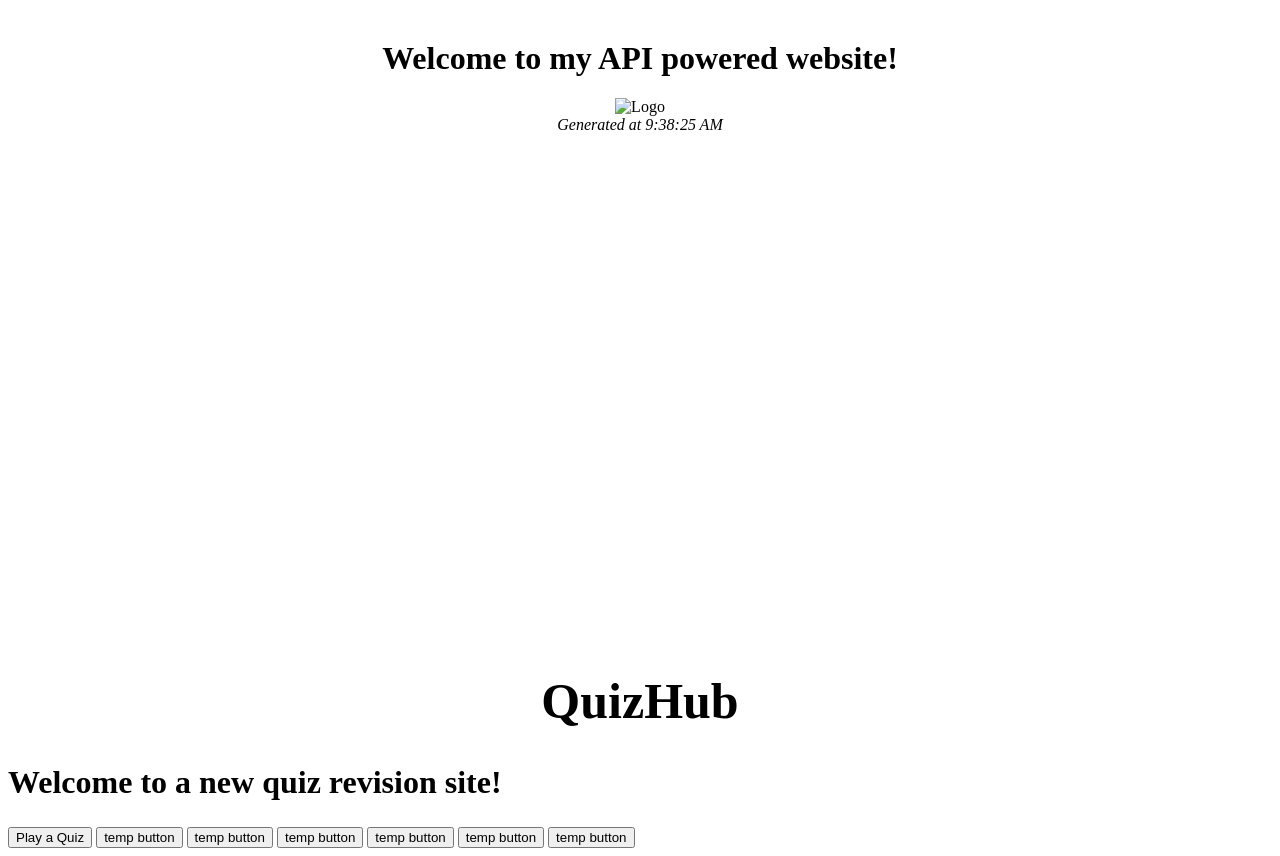
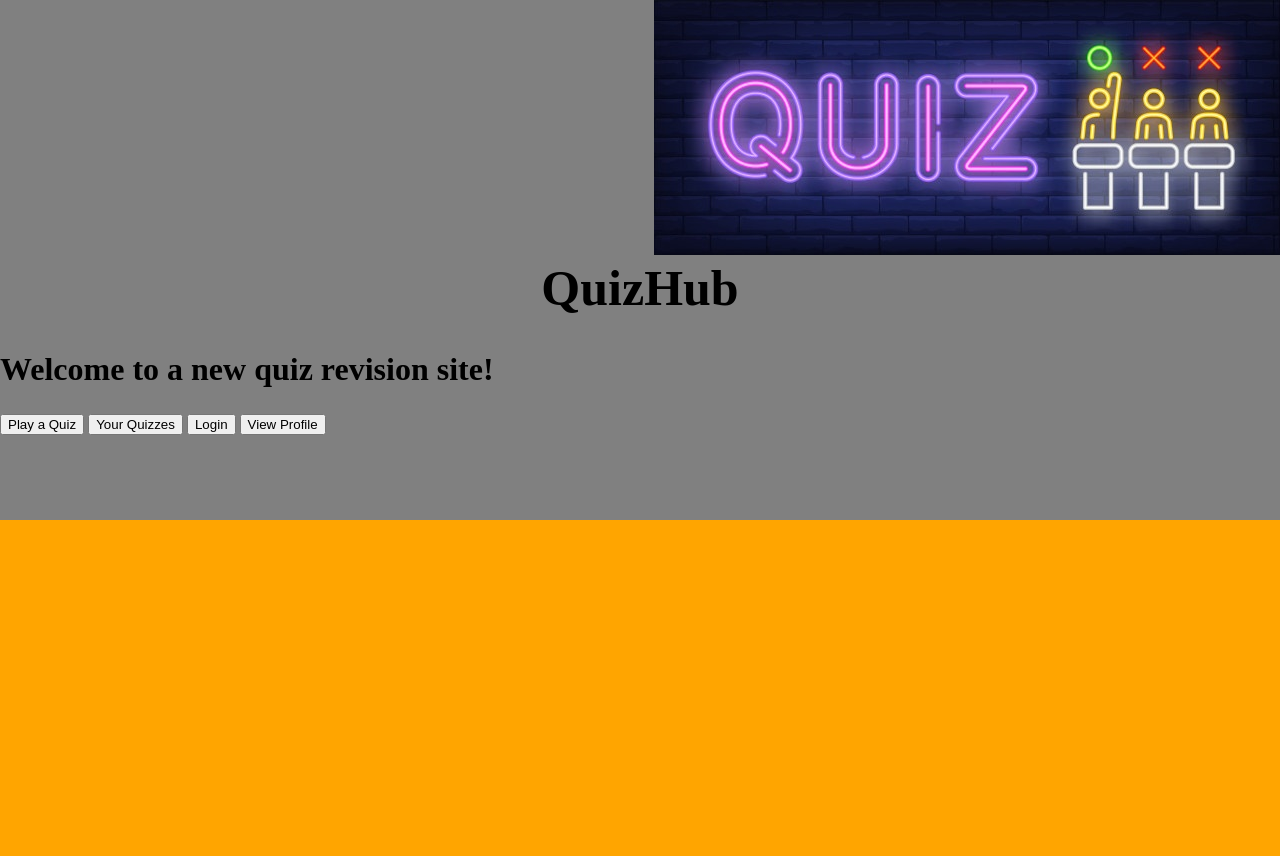
Before and after one commit to DanClements123/Coursework, a plain HTML site: page resources/client/index.html in a window 1280 px wide. After the commit the page ends 800 px from the top, so only its background shows below. Drawn offline with Linux system fonts and the light colour scheme.

Commit message:
College commit

```diff
--- a/resources/Client/css/styles.css
+++ /dev/null
@@ -1,17 +0,0 @@
-h1 {
-    margin-top:0;
-}
-
-#content {
-    background-color: white;
-    width: 1000px;
-    margin: 0 auto;
-    min-height: 600px;
-    padding: 32px;
-}
-
-
-.box{
-    width:100px;
-    height:100px;
-}
--- a/resources/Client/js/index.js
+++ /dev/null
@@ -1,15 +0,0 @@
-function pageLoad() {
-
-    let now = new Date();
-
-    let testHTML = '<div style="text-align:center;">'
-        + '<h1>Welcome to my API powered website!</h1>'
-        + '<img src="/client/img/quiz-logo"  alt="Logo"/>'
-        + '<div style="font-style: italic;">'
-        + 'Generated at ' + now.toLocaleTimeString()
-        + '</div>'
-        + '</div>';
-
-    document.getElementById("testDiv").innerHTML = testHTML;
-
-}
--- a/resources/Client/playQuiz.html
+++ /dev/null
@@ -1,13 +0,0 @@
-<!DOCTYPE html>
-<html lang="en">
-<head>
-    <meta charset="UTF-8">
-    <title>Play a Quiz!</title>
-    <link rel="stylesheet" type="text/css" href="/Client/css/styles.css">
-    <script src="/Client/js/index.js"></script>
-    <link rel="shortcut icon" href="/Client/favicon.ico" type="image/x-icon">
-</head>
-<body>
-
-</body>
-</html>
--- /dev/null
+++ b/resources/client/css/styles.css
@@ -0,0 +1,16 @@
+h1 {
+    margin-top:0;
+}
+
+body{
+    background: grey;
+    margin: 0;
+}
+#bottomColour {
+    background-color: orange;
+    height: 50%;
+    position: fixed;
+    top: 65%;
+    left: 0;
+    width: 100%;
+}
--- a/resources/Client/index.html
+++ b/resources/client/index.html
@@ -5,9 +5,9 @@
 <head>
     <meta charset="UTF-8">
     <title>QuizHub Home Page</title>
-    <link rel="stylesheet" type="text/css" href="/Client/css/styles.css">
-    <script src="/Client/js/index.js"></script>
-    <link rel="shortcut icon" href="/Client/favicon.ico" type="image/x-icon">
+    <link rel="stylesheet" type="text/css" href="/client/css/styles.css">
+    <script src="/client/js/index.js"></script>
+    <link rel="shortcut icon" href="/client/favicon.ico" type="image/x-icon">
 </head>
 <body onload="pageLoad()">
 <div id="content">
@@ -20,12 +20,9 @@
 
 <form method="get" action="/page2">
     <input type="button" onclick="location.href='http://localhost:8081/client/playQuiz.html';" value="Play a Quiz" />
-    <input type="button" onclick="location.href='http://localhost:8081/client/playQuiz.html';" value="temp button" />
-    <input type="button" onclick="location.href='http://localhost:8081/client/playQuiz.html';" value="temp button" />
-    <input type="button" onclick="location.href='http://localhost:8081/client/playQuiz.html';" value="temp button" />
-    <input type="button" onclick="location.href='http://localhost:8081/client/playQuiz.html';" value="temp button" />
-    <input type="button" onclick="location.href='http://localhost:8081/client/playQuiz.html';" value="temp button" />
-    <input type="button" onclick="location.href='http://localhost:8081/client/playQuiz.html';" value="temp button" />
+    <input type="button" onclick="location.href='http://localhost:8081/client/yourQuizzes';" value="Your Quizzes" />
+    <input type="button" onclick="location.href='http://localhost:8081/client/Login';" value="Login" />
+    <input type="button" onclick="location.href='http://localhost:8081/client/yourAccount';" value="View Profile" />
 </form>
 <secton id="bottomColour"></secton>
 
--- /dev/null
+++ b/resources/client/js/index.js
@@ -0,0 +1,9 @@
+function pageLoad() {
+
+    let testHTML = '<div style="text-align:right;">'
+        + '<img src="/client/img/quiz-logo.jpg" alt="Logo"/>'
+
+
+    document.getElementById("testDiv").innerHTML = testHTML;
+
+}
```
Also changed, not shown: resources/client/Login.html (added, +19 -0 lines), resources/client/playQuiz.html (added, +13 -0 lines), resources/client/yourAccount.html (added, +13 -0 lines), resources/client/yourQuizzes.html (added, +13 -0 lines), resources/client/favicon.ico (added), resources/client/img/Cartoon Computer.jpg (renamed from resources/Client/img/Cartoon Computer.jpg), resources/client/img/History img.png (renamed from resources/Client/img/History img.png), resources/client/img/Politics.jpg (renamed from resources/Client/img/Politics.jpg), resources/client/img/english.jpg (renamed from resources/Client/img/english.jpg), resources/client/img/ethics.jpg (renamed from resources/Client/img/ethics.jpg), resources/client/img/quiz-logo.jpg (renamed from resources/Client/img/quiz-logo.jpg), 2 other files.
